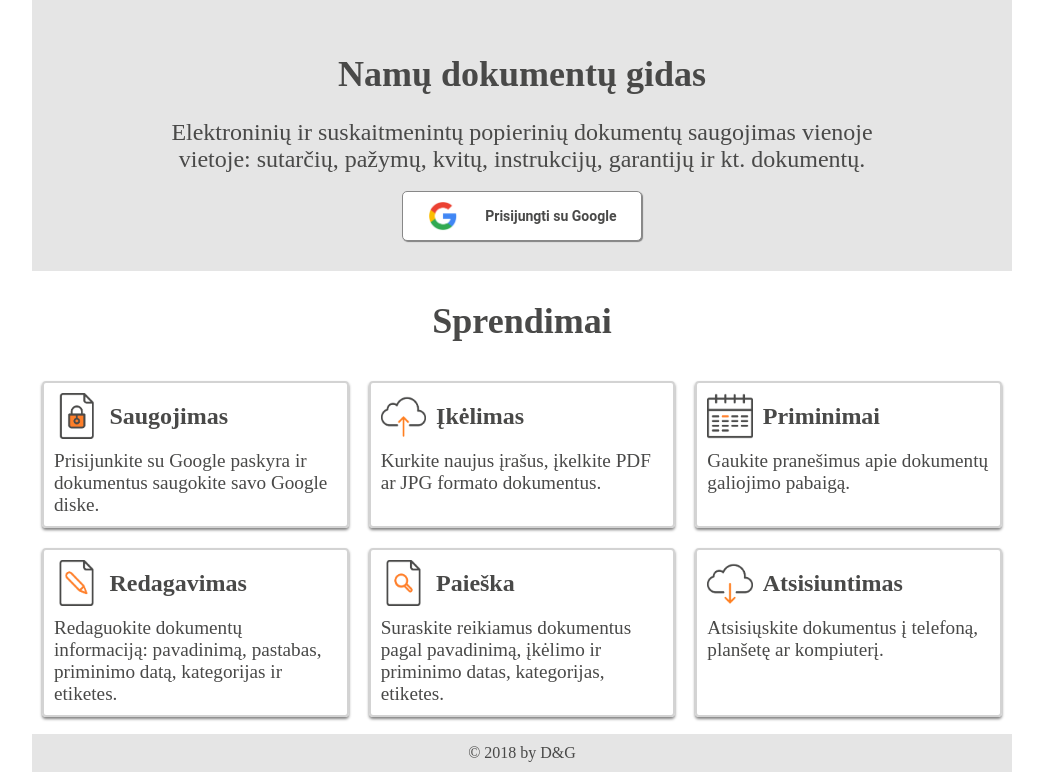
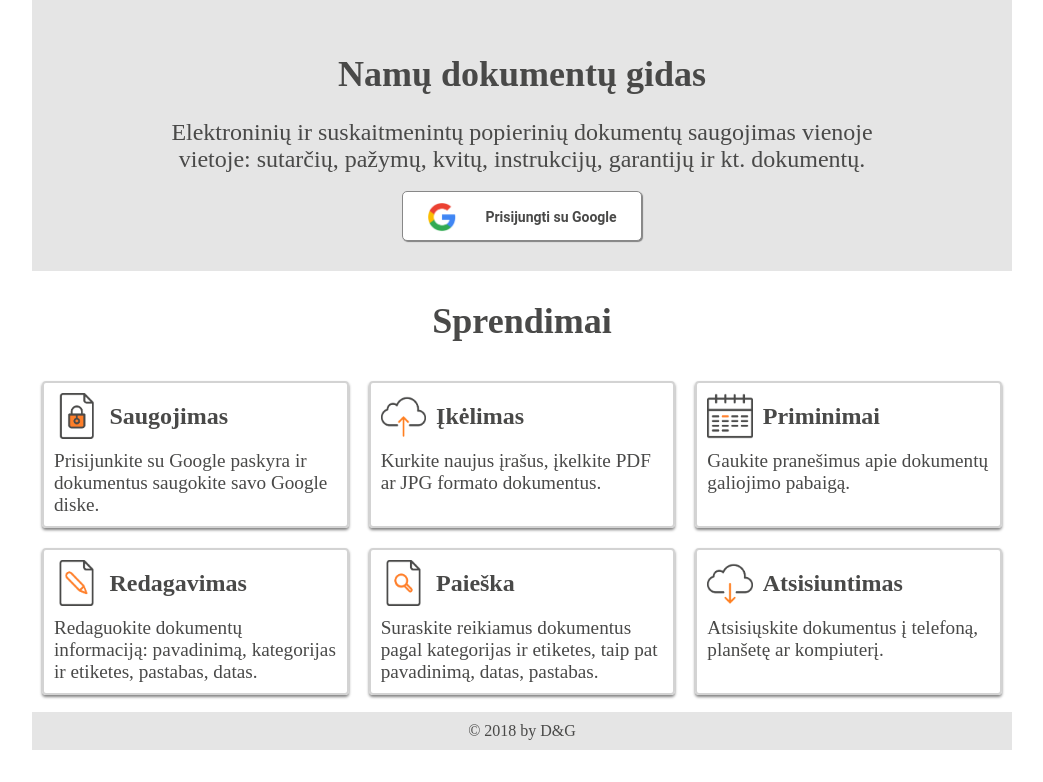
Before and after one commit to AugustasV/nagido, a Symfony app: template templates/home/index.html.twig in a window 1280 px wide. Shown: the part 237-1019 px from the top of the page, without its empty margins (118-1161 px from the left). After the commit the page ends 987 px from the top, so only its background shows below. Run offline with Twig, Linux system fonts and the light colour scheme; the template is opened without the code that fills it, so the values that code supplies are empty; style sheets or scripts are compiled from the project's sources; some libraries are stand-ins or nearby versions.

Commit message:
Changed Login style, edited possibilities describing text.

```diff
--- a/assets/css/landing.scss
+++ b/assets/css/landing.scss
@@ -62,7 +62,7 @@ footer {
     margin: auto;
 }
 
-.loginButton {
+.login {
     background-color: #ffffff;
     width: 240px;
     height: 50px;
@@ -72,6 +72,11 @@ footer {
     white-space: nowrap;
     outline: none;
     cursor: pointer;
+    text-decoration: none;
+    display: block;
+    line-height: 1.15;
+    padding: 10px;
+    margin: auto;
 
     .googleLogoImage {
         display: inline-block;
--- a/templates/home/index.html.twig
+++ b/templates/home/index.html.twig
@@ -21,16 +21,13 @@
             <div class="pageText">
                 Elektroninių ir suskaitmenintų popierinių dokumentų saugojimas vienoje vietoje: sutarčių, pažymų, kvitų, instrukcijų, garantijų ir kt. dokumentų.
             </div>
+
             <br>
 
             <div>
-                <a href="{{ path('login') }}">
-                    <button class="loginButton">
-
-                        <img class="googleLogoImage" src="{{ asset('images/google-logo.png') }}" alt="Prisijungimas su Google"/>
-                        <span>Prisijungti su Google</span>
-
-                    </button>
+                <a href="{{ path('login') }}" class="login">
+                    <img class="googleLogoImage" src="{{ asset('images/google-logo.png') }}" alt="Google logo"/>
+                    <span>Prisijungti su Google</span>
                 </a>
             </div>
         </div>
@@ -40,6 +37,7 @@
         <div class="pageSubTitle">
             <h1>Sprendimai</h1>
         </div>
+
         <div class="cardGrid">
             <div class="card">
                 <img src="{{ asset('images/safety.png') }}" alt="Saugojimas"/>
@@ -59,12 +57,12 @@
             <div class="card">
                 <img src="{{ asset('images/edit.png') }}" alt="Redagavimas"/>
                 <h2>Redagavimas</h2>
-                <div>Redaguokite dokumentų informaciją: pavadinimą, pastabas, priminimo datą, kategorijas ir etiketes.</div>
+                <div>Redaguokite dokumentų informaciją: pavadinimą, kategorijas ir etiketes, pastabas, datas.</div>
             </div>
             <div class="card">
                 <img src="{{ asset('images/search.png') }}" alt="Paieška"/>
                 <h2>Paieška</h2>
-                <div>Suraskite reikiamus dokumentus pagal pavadinimą, įkėlimo ir priminimo datas, kategorijas, etiketes.</div>
+                <div>Suraskite reikiamus dokumentus pagal kategorijas ir etiketes, taip pat pavadinimą, datas, pastabas.</div>
             </div>
             <div class="card">
                 <img src="{{ asset('images/download.png') }}" alt="Atsisiuntimas"/>
```
